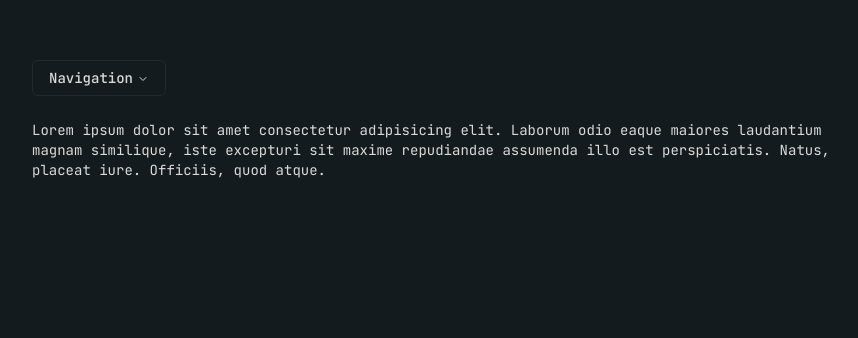
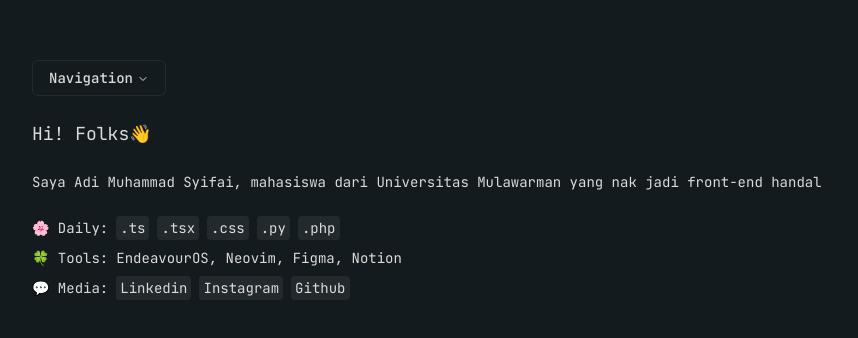
Before and after one commit to MatchaTi/matchanaa, a Next.js app: page / in a window 1280 px wide. Shown: the part 132-470 px from the top of the page, without its empty margins (208-1066 px from the left). Built offline with nearby package versions, Linux system fonts and the light colour scheme.

Commit message:
chore: finish profile page

```diff
--- a/src/app/page.tsx
+++ b/src/app/page.tsx
@@ -1,7 +1,56 @@
+import Badge from "@/components/ui/badge";
+import Header from "@/components/ui/header"
+import Link from "next/link";
+
 export default async function Home() {
   return (
-    <div>
-      Lorem ipsum dolor sit amet consectetur adipisicing elit. Laborum odio eaque maiores laudantium magnam similique, iste excepturi sit maxime repudiandae assumenda illo est perspiciatis. Natus, placeat iure. Officiis, quod atque.
-    </div>
+    <section className='h-full w-full overflow-hidden'>
+      <div className='mb-6'>
+        <Header>Hi! Folks👋</Header>
+      </div>
+      <div className='max-h-full w-full overflow-y-auto'>
+        <p className='mb-6'>
+          Saya Adi Muhammad Syifai, mahasiswa dari Universitas Mulawarman yang nak jadi front-end handal
+        </p>
+        <ul className='w-full list-inside list-disc'>
+          <li className='mb-2 flex w-full flex-wrap items-center gap-2'>
+            <div className='flex min-w-fit items-center'>
+              <span>🌸 Daily:</span>
+            </div>
+            <div className='flex flex-wrap items-center gap-2'>
+              <Badge>.ts</Badge>
+              <Badge>.tsx</Badge>
+              <Badge>.css</Badge>
+              <Badge>.py</Badge>
+              <Badge>.php</Badge>
+            </div>
+          </li>
+          <li className='mb-2 flex w-full flex-wrap items-center gap-2'>
+            <div className='flex min-w-fit items-center'>
+              <span>🍀 Tools:</span>
+            </div>
+            <div className='text-wrap'>
+              EndeavourOS, Neovim, Figma, Notion
+            </div>
+          </li>
+          <li className='mb-2 flex w-full flex-wrap items-center gap-2'>
+            <div className='flex min-w-fit items-center'>
+              <span>💬 Media:</span>
+            </div>
+            <div className='flex flex-wrap items-center gap-2'>
+              <Badge>
+                <Link href='https://www.linkedin.com/in/adi-muhammad-syifai-30b4362b1/' target='_blank'>Linkedin</Link>
+              </Badge>
+              <Badge>
+                <Link href='https://www.instagram.com/adinewold' target='_blank'>Instagram</Link>
+              </Badge>
+              <Badge>
+                <Link href='https://www.github.com/MatchaTi' target='_blank'>Github</Link>
+              </Badge>
+            </div>
+          </li>
+        </ul>
+      </div>
+    </section>
   );
 }
```
